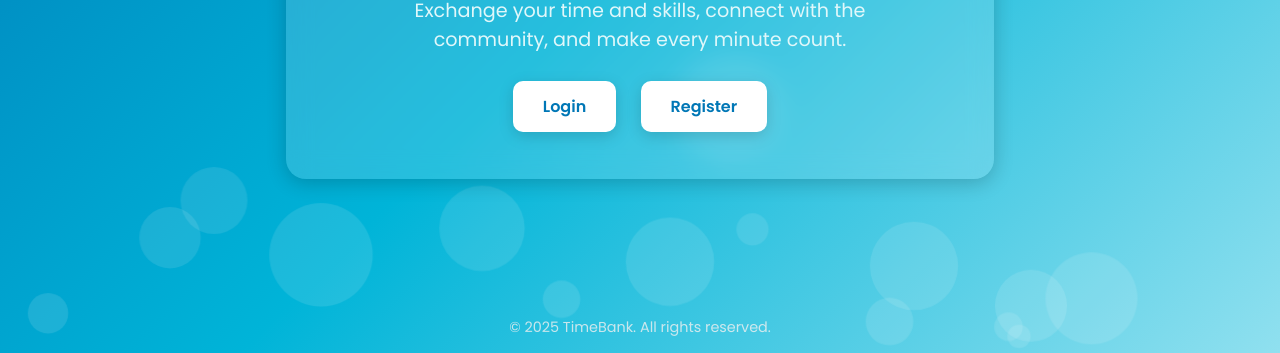
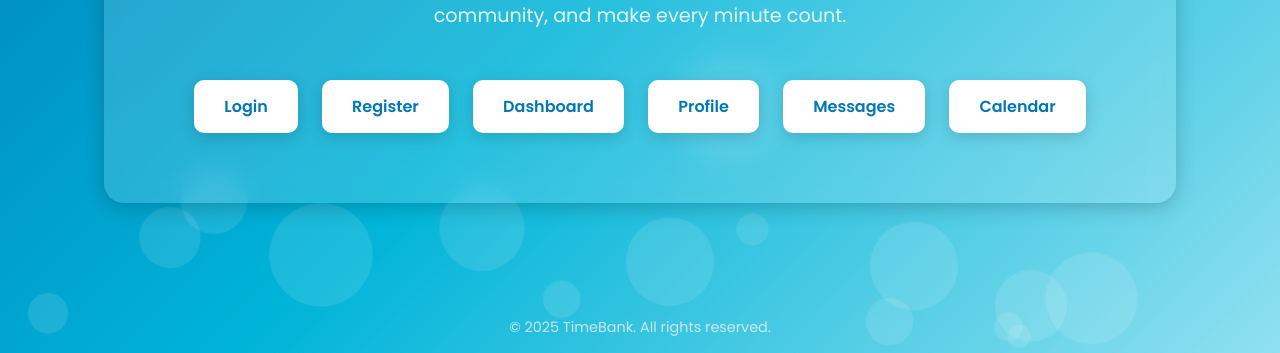
Before and after one commit to nidhi20067/timebank, a plain HTML site: page index.html in a window 1280 px wide. Shown: the part 447-800 px from the top of the page. Drawn offline with Linux system fonts and the light colour scheme.

Commit message:
Add files via upload

```diff
--- a/index.html
+++ b/index.html
@@ -4,12 +4,14 @@
   <meta charset="UTF-8" />
   <title>TimeBank | Welcome</title>
   <meta name="viewport" content="width=device-width, initial-scale=1.0" />
-
-  <!-- Google Fonts -->
   <link href="https://fonts.googleapis.com/css2?family=Poppins:wght@400;600&display=swap" rel="stylesheet" />
 
   <style>
-    * { box-sizing: border-box; margin: 0; padding: 0; }
+    * {
+      box-sizing: border-box;
+      margin: 0;
+      padding: 0;
+    }
 
     body {
       font-family: 'Poppins', sans-serif;
@@ -22,19 +24,6 @@
       justify-content: center;
       overflow: hidden;
       position: relative;
-    }
-
-    /* Background animated bubbles */
-    .bubble {
-      position: absolute;
-      bottom: -100px;
-      background: rgba(255, 255, 255, 0.15);
-      border-radius: 50%;
-      animation: rise 15s infinite ease-in;
-    }
-    @keyframes rise {
-      0% { transform: translateY(0) scale(1); opacity: 0.9; }
-      100% { transform: translateY(-120vh) scale(1.5); opacity: 0; }
     }
 
     header {
@@ -62,8 +51,19 @@
       z-index: 2;
     }
 
-    h1 { font-size: 3rem; margin-bottom: 20px; }
-    p { font-size: 1.2rem; margin-bottom: 40px; max-width: 500px; margin-left:auto; margin-right:auto; color:#e0f7fa; }
+    h1 {
+      font-size: 3rem;
+      margin-bottom: 20px;
+    }
+
+    p {
+      font-size: 1.2rem;
+      margin-bottom: 40px;
+      max-width: 500px;
+      margin-left: auto;
+      margin-right: auto;
+      color: #e0f7fa;
+    }
 
     .btn {
       text-decoration: none;
@@ -74,8 +74,10 @@
       margin: 10px;
       font-weight: 600;
       transition: 0.3s;
-      box-shadow: 0 4px 15px rgba(0,0,0,0.15);
+      box-shadow: 0 4px 15px rgba(0, 0, 0, 0.15);
+      display: inline-block;
     }
+
     .btn:hover {
       background: #caf0f8;
       transform: scale(1.05);
@@ -88,8 +90,28 @@
       color: #f0f0f0;
       opacity: 0.8;
     }
+
+    .bubble {
+      position: absolute;
+      bottom: -100px;
+      background: rgba(255, 255, 255, 0.15);
+      border-radius: 50%;
+      animation: rise 15s infinite ease-in;
+    }
+
+    @keyframes rise {
+      0% {
+        transform: translateY(0) scale(1);
+        opacity: 0.9;
+      }
+      100% {
+        transform: translateY(-120vh) scale(1.5);
+        opacity: 0;
+      }
+    }
   </style>
 </head>
+
 <body>
   <header>⏱️ TimeBank</header>
 
@@ -97,14 +119,18 @@
     <img src="https://cdn-icons-png.flaticon.com/512/4401/4401223.png" alt="Community" width="120" style="margin-bottom:20px;">
     <h1>Welcome to <span style="color:#caf0f8;">TimeBank</span></h1>
     <p>Exchange your time and skills, connect with the community, and make every minute count.</p>
-    <!-- Use placeholder # links for now -->
-    <a href="#" class="btn">Login</a>
-    <a href="#" class="btn">Register</a>
+
+    <!-- Navigation buttons -->
+    <a href="login.html" class="btn">Login</a>
+    <a href="register.html" class="btn">Register</a>
+    <a href="dashboard.html" class="btn">Dashboard</a>
+    <a href="profile.html" class="btn">Profile</a>
+    <a href="msgs.html" class="btn">Messages</a>
+    <a href="calender.html" class="btn">Calendar</a>
   </div>
 
   <footer>© 2025 TimeBank. All rights reserved.</footer>
 
-  <!-- Background bubbles -->
   <script>
     for (let i = 0; i < 15; i++) {
       const bubble = document.createElement('div');
```
